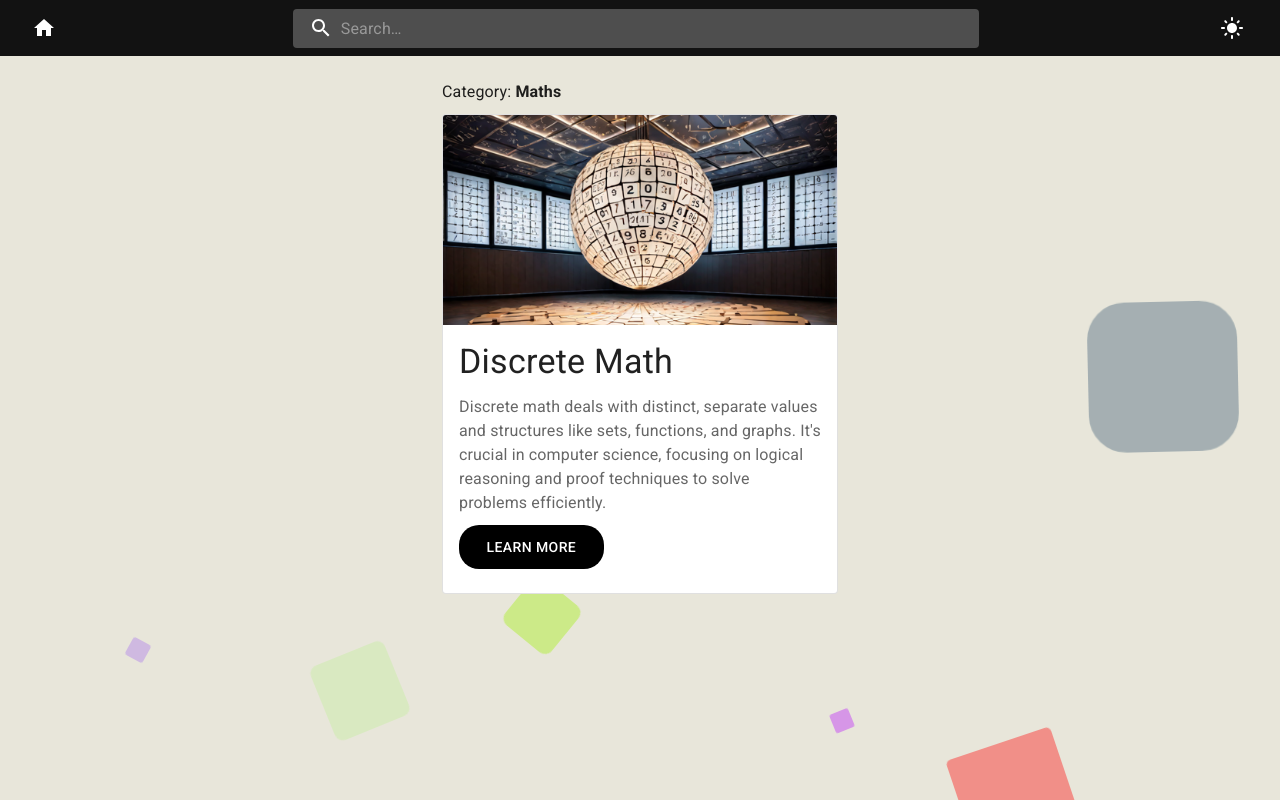
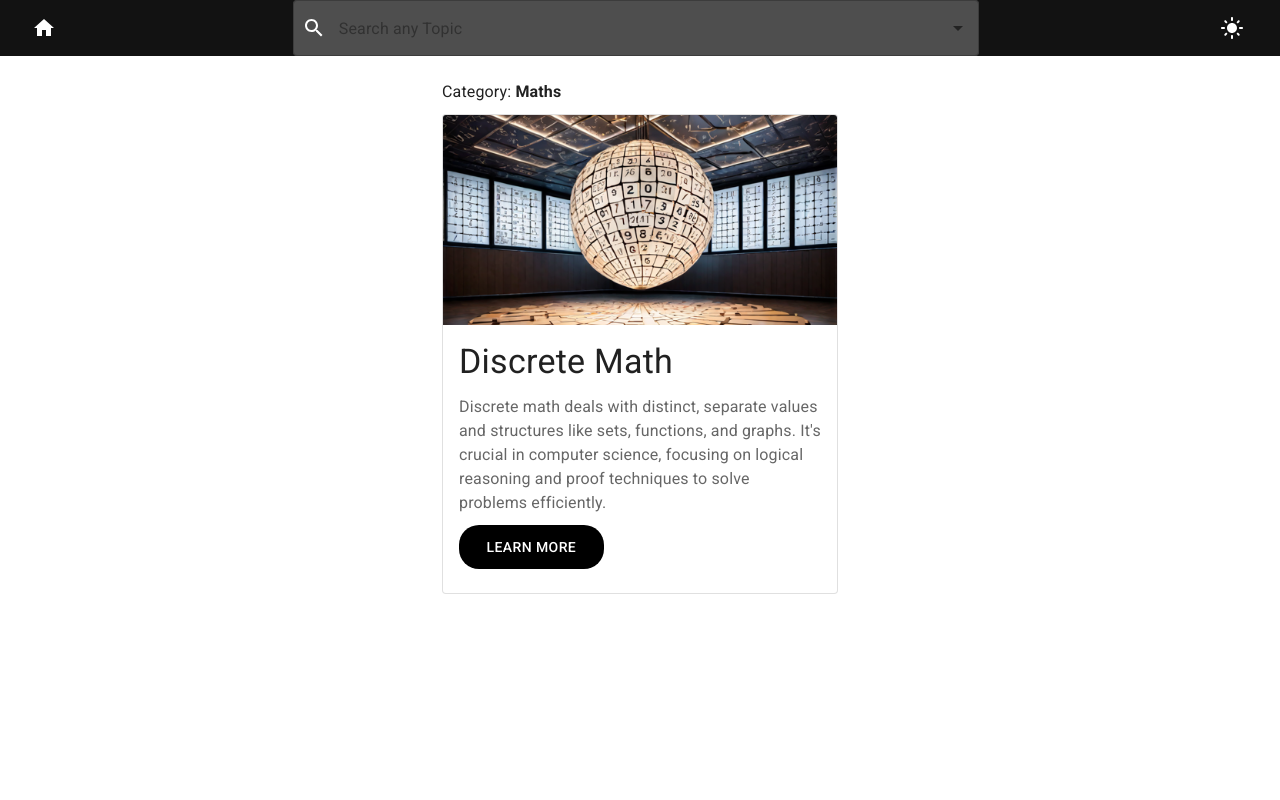
Before and after one commit to wztech0192/knowledge-hub, a React (Vite) app: page / in a window 1280 px wide. Built offline with nearby package versions, Linux system fonts and the light colour scheme.

Commit message:
Search bar done successfully. Also added the topic page, which currently displays only the topics. Will come back to it later and decide what to do with it

```diff
--- a/package.json
+++ b/package.json
@@ -21,6 +21,7 @@
     "@wojtekmaj/react-hooks": "^1.20.0",
     "react": "^18.2.0",
     "react-dom": "^18.2.0",
+    "react-material-ui-carousel": "^3.4.2",
     "react-pdf": "^8.0.2",
     "react-router-dom": "^6.22.3"
   },
--- a/src/App.tsx
+++ b/src/App.tsx
@@ -2,7 +2,6 @@ import { createBrowserRouter, RouterProvider } from 'react-router-dom';
 import { CustomThemeProvider } from './providers/CustomThemeProvider';
 import { Layout } from './components/Layout';
 import { Home } from './pages/Home';
-import { PlaceholderPage } from './pages/PlaceholderPage';
 import { MetadataContextProvider } from './providers/MetadataContextProvider';
 import Subject from './pages/Subject';
 import SubTopic from './pages/SubTopic';
@@ -21,10 +20,6 @@ const router = createBrowserRouter(
         {
           path: '/',
           element: <Home />,
-        },
-        {
-          path: '/placeholder/:id',
-          element: <PlaceholderPage />,
         },
         {
           path: '/category/:categoryId/subject/:subjectId',
--- a/src/assets/css/index.scss
+++ b/src/assets/css/index.scss
@@ -12,142 +12,6 @@ hr{
   background: 1px solid black;
 }
 
-.area{
-  position: fixed;
-  background: #E2DFD0;
-  background: -webkit-linear-gradient(to left, #cdcfe9, #4e54c8);
-  width: 100%;
-  height:100vh;
-  background-blend-mode: difference;
-}
-
-.circles{
-  position: absolute;
-  top: 0;
-  left: 0;
-  width: 100%;
-  height: 100%;
-  overflow: hidden;
-}
-
-.circles li{
-  position: absolute;
-  display: block;
-  list-style: none;
-  width: 20px;
-  height: 20px;
-  background: rgba(255, 0, 0, 0.275);
-  animation: animate 25s linear infinite;
-  bottom: -150px;
-
-}
-
-.circles li:nth-child(1){
-  left: 25%;
-  width: 80px;
-  height: 80px;
-  animation-delay: 0s;
-  background: rgba(163, 244, 101, 0.275);
-}
-
-
-.circles li:nth-child(2){
-  left: 10%;
-  width: 20px;
-  height: 20px;
-  animation-delay: 2s;
-  animation-duration: 12s;
-  background: rgba(98, 0, 255, 0.275);
-}
-
-.circles li:nth-child(3){
-  left: 70%;
-  width: 20px;
-  height: 20px;
-  animation-delay: 4s;
-  background: rgba(2, 238, 255, 0.334);
-}
-
-.circles li:nth-child(4){
-  left: 40%;
-  width: 60px;
-  height: 60px;
-  animation-delay: 0s;
-  animation-duration: 18s;
-  background: rgba(158, 243, 0, 0.54);
-}
-
-.circles li:nth-child(5){
-  left: 65%;
-  width: 20px;
-  height: 20px;
-  animation-delay: 0s;
-  background: rgba(179, 0, 255, 0.447);
-}
-
-.circles li:nth-child(6){
-  left: 75%;
-  width: 110px;
-  height: 110px;
-  animation-delay: 3s;
-  background: rgba(255, 0, 0, 0.418);
-}
-
-.circles li:nth-child(7){
-  left: 35%;
-  width: 150px;
-  height: 150px;
-  animation-delay: 7s;
-  background: rgba(25, 19, 36, 0.533);
-}
-
-.circles li:nth-child(8){
-  left: 50%;
-  width: 25px;
-  height: 25px;
-  animation-delay: 15s;
-  animation-duration: 45s;
-  background: rgba(117, 67, 122, 0.852);
-}
-
-.circles li:nth-child(9){
-  left: 20%;
-  width: 15px;
-  height: 15px;
-  animation-delay: 2s;
-  animation-duration: 35s;
-  background: rgba(69, 105, 59, 0.966);
-}
-
-.circles li:nth-child(10){
-  left: 85%;
-  width: 150px;
-  height: 150px;
-  animation-delay: 0s;
-  animation-duration: 11s;
-  background: rgba(32, 69, 100, 0.673);
-}
-
-
-
-@keyframes animate {
-
-  0%{
-      transform: translateY(0) rotate(0deg);
-      opacity: 1;
-      border-radius: 0;
-  }
-
-  100%{
-      transform: translateY(-1000px) rotate(720deg);
-      opacity: 0;
-      border-radius: 50%;
-  }
-
-}
-
-
-
 .pdf-container{
   display: flex;
   flex-direction: column;
--- a/src/assets/knowledge_hub_metadata.json
+++ b/src/assets/knowledge_hub_metadata.json
@@ -42,7 +42,7 @@
                   "assetUrl": "resources/pdffiles/discretemath/02_set_theory_02_subset_power_set.pdf"
                 },
                 {
-                  "name": "Set Operatiosn",
+                  "name": "Set Operations",
                   "assetUrl": "resources/pdffiles/discretemath/02_set_theory_03_set_operations.pdf"
                 },
                 {
--- a/src/components/Layout/Header.tsx
+++ b/src/components/Layout/Header.tsx
@@ -1,21 +1,19 @@
 import AppBar from '@mui/material/AppBar';
 import Toolbar from '@mui/material/Toolbar';
-// import Typography from '@mui/material/Typography';
 import { alpha } from '@mui/material/styles';
 import { Box, IconButton, styled } from '@mui/material';
-import InputBase from '@mui/material/InputBase';
 import { ThemeToggle } from './ThemeToggle';
 import { NavLink } from 'react-router-dom';
 import { Home } from '@mui/icons-material';
-import SearchIcon from '@mui/icons-material/Search';
+import {SearchBar} from "@/pages/SearchBar"
 
 const StyledAppBar = styled(AppBar)(({ theme }) => ({
-  background: theme.palette.mode === 'dark' ? '#121212' : '#121212',
+  background: theme.palette.mode === 'dark' ? '#292928' : '#121212',
   color: theme.palette.mode === 'dark' ? '#FFFFFF' : '#FFFFFF',
   boxShadow: 'none',
 }));
 
-const Search = styled('div')(({ theme }) => ({
+export const Search = styled('div')(({ theme }) => ({
   position: 'relative',
   borderRadius: theme.shape.borderRadius,
   backgroundColor: alpha(theme.palette.common.white, 0.25),
@@ -36,27 +34,6 @@ const Search = styled('div')(({ theme }) => ({
   },
 }));
 
-const SearchIconWrapper = styled('div')(({ theme }) => ({
-  padding: theme.spacing(0, 2),
-  height: '100%',
-  position: 'absolute',
-  pointerEvents: 'none',
-  display: 'flex',
-  alignItems: 'center',
-  justifyContent: 'center',
-}));
-
-const StyledInputBase = styled(InputBase)(({ theme }) => ({
-  color: 'inherit',
-  '& .MuiInputBase-input': {
-    padding: theme.spacing(1, 1, 1, 0),
-    // vertical padding + font size from searchIcon
-    paddingLeft: `calc(1em + ${theme.spacing(4)})`,
-    transition: theme.transitions.create('width'),
-    width: "48.5rem"
-  },
-}));
-
 export const Header = () => {
   return (
     <StyledAppBar position="sticky">
@@ -67,12 +44,7 @@ export const Header = () => {
         </IconButton>
         <Box sx={{ flexGrow: 1 }}>
           <Search>
-            <SearchIconWrapper>
-              <SearchIcon />
-            </SearchIconWrapper>
-            <StyledInputBase
-              placeholder="Search…"
-              inputProps={{ 'aria-label': 'search' }}/>
+              <SearchBar/>
           </Search>
         </Box>
         <ThemeToggle />
--- a/src/components/Layout/index.tsx
+++ b/src/components/Layout/index.tsx
@@ -1,29 +1,12 @@
 import { Outlet } from 'react-router-dom';
 import { Header } from './Header';
-import { Box, Container, styled } from '@mui/material';
+import { Box, Container } from '@mui/material';
 import '../../assets/css/index.scss';
 
 export const Layout = () => {
-  const StyleCircles = styled("ul")(({ theme }) => ({
-    background:
-      theme.palette.mode === 'dark' ? '#000000' : 'rgba(255, 255, 255, 0.2)',
-  }));
+
   return (
     <Box minHeight="100vh">
-        <div className="area">
-          <StyleCircles className="circles">
-            <li></li>
-            <li></li>
-            <li></li>
-            <li></li>
-            <li></li>
-            <li></li>
-            <li></li>
-            <li></li>
-            <li></li>
-            <li></li>
-          </StyleCircles>
-        </div>
       <Header />
       <br />
       <Container maxWidth="md" style={{ position: 'relative'}}>
--- a/src/pages/Home.tsx
+++ b/src/pages/Home.tsx
@@ -31,7 +31,7 @@ export const Home = () => {
               <div key={ci} style={{ margin: '10px 0' }}>
                 {c.subjects.map((s, si) => {
                   return (
-                    <Card variant="outlined">
+                    <Card variant="outlined" key={si}>
                       <CardActionArea>
                         <CardMedia
                           component="img"
@@ -63,8 +63,6 @@ export const Home = () => {
                               problems efficiently.
                             </Typography>
                             <Typography
-                              component='a'
-                              href={`/category/${si}/subject/${si}`}
                               variant="button"
                               color="primary"
                               sx={{
--- a/src/pages/PlaceholderPage.tsx
+++ /dev/null
@@ -1,17 +0,0 @@
-import { Button, Fade, Typography } from '@mui/material';
-import { NavLink, useParams } from 'react-router-dom';
-
-export const PlaceholderPage = () => {
-  const { id } = useParams();
-
-  return (
-    <Fade in>
-      <div>
-        <Typography>PlaceholderPage: {id ?? 'N/A'}</Typography>
-        <Button variant="contained" component={NavLink} to="/">
-          Back to home
-        </Button>
-      </div>
-    </Fade>
-  );
-};
--- /dev/null
+++ b/src/pages/SearchBar.tsx
@@ -0,0 +1,81 @@
+import { useMetadata } from '@/providers/MetadataContextProvider';
+import { Autocomplete, InputAdornment, styled, TextField } from '@mui/material';
+import { useMemo } from 'react';
+import { useNavigate } from 'react-router-dom';
+import SearchIcon from '@mui/icons-material/Search';
+
+interface OptionObject {
+  path: string;
+  label: string;
+}
+
+export const StyledTextField = styled(TextField)(({ theme }) => ({
+  color: 'inherit',
+
+  // vertical padding + font size from searchIcon
+  // paddingLeft: `calc(1em + ${theme.spacing(4)})`,
+  transition: theme.transitions.create('width'),
+}));
+
+export const SearchBar = () => {
+  const metadata = useMetadata();
+  const navigate = useNavigate();
+  const options = useMemo<OptionObject[]>(() => {
+    const result: OptionObject[] = [];
+
+    metadata.categories.forEach(item => {
+      item.subjects.forEach((subjectTitle, subjectTitleId) => {
+        result.push({ path: '/', label: subjectTitle.title });
+        subjectTitle.topics.forEach((topic, topicId) => {
+          const topicPath = `/category/${subjectTitleId}/subject/${subjectTitleId}/topic/${topicId}`;
+          const topicLabel = subjectTitle.title + '/' + topic.name;
+          result.push({
+            path: topicPath,
+            label: topicLabel,
+          });
+          topic.subtopics?.forEach((subtopic, subtopicId) => {
+            result.push({
+              path: `${topicPath}/${subtopicId}`,
+              label: topicLabel + '/' + subtopic.name,
+            });
+          });
+        });
+      });
+    });
+    return result;
+  }, [metadata]);
+
+  return (
+    <div>
+      <Autocomplete
+        value={null}
+        blurOnSelect
+        fullWidth
+        options={options}
+        getOptionLabel={option => option.label}
+        renderInput={params => (
+          <StyledTextField
+            {...params}
+            margin="none"
+            placeholder="Search any Topic"
+            minRows="2"
+            InputProps={{
+              ...params.InputProps,
+              startAdornment: (
+                <InputAdornment position="start">
+                    <SearchIcon sx={{color: "white"}}/>
+                </InputAdornment>
+              )
+            }
+            }
+            />
+        )}
+        onChange={(_, option) => {
+          if (option) {
+            navigate(option.path);
+          }
+        }}
+      />
+    </div>
+  );
+};
```
Also changed, not shown: src/pages/SubTopic.tsx (+60 -11 lines), src/assets/wave.svg (added), src/hooks/useRouteMetadataContext.ts (line endings or trailing spaces), 1 other file (tests, documents, lock files or other folders).
